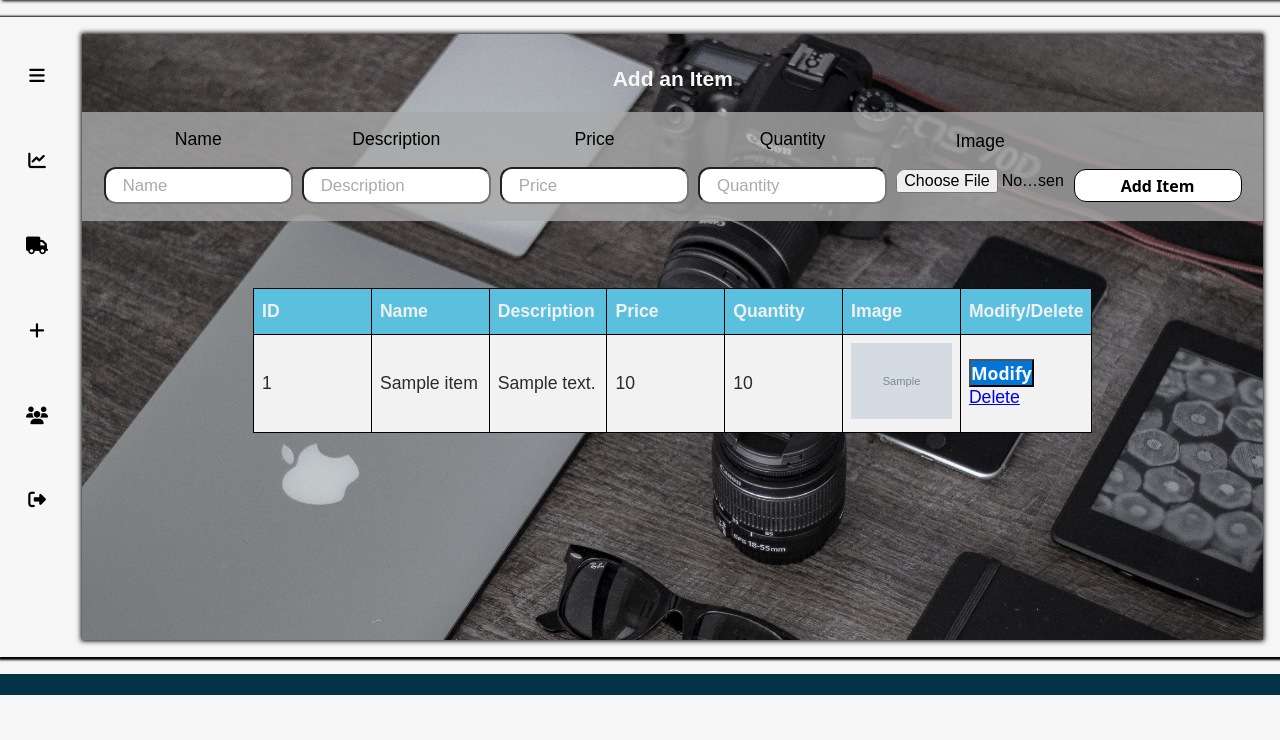
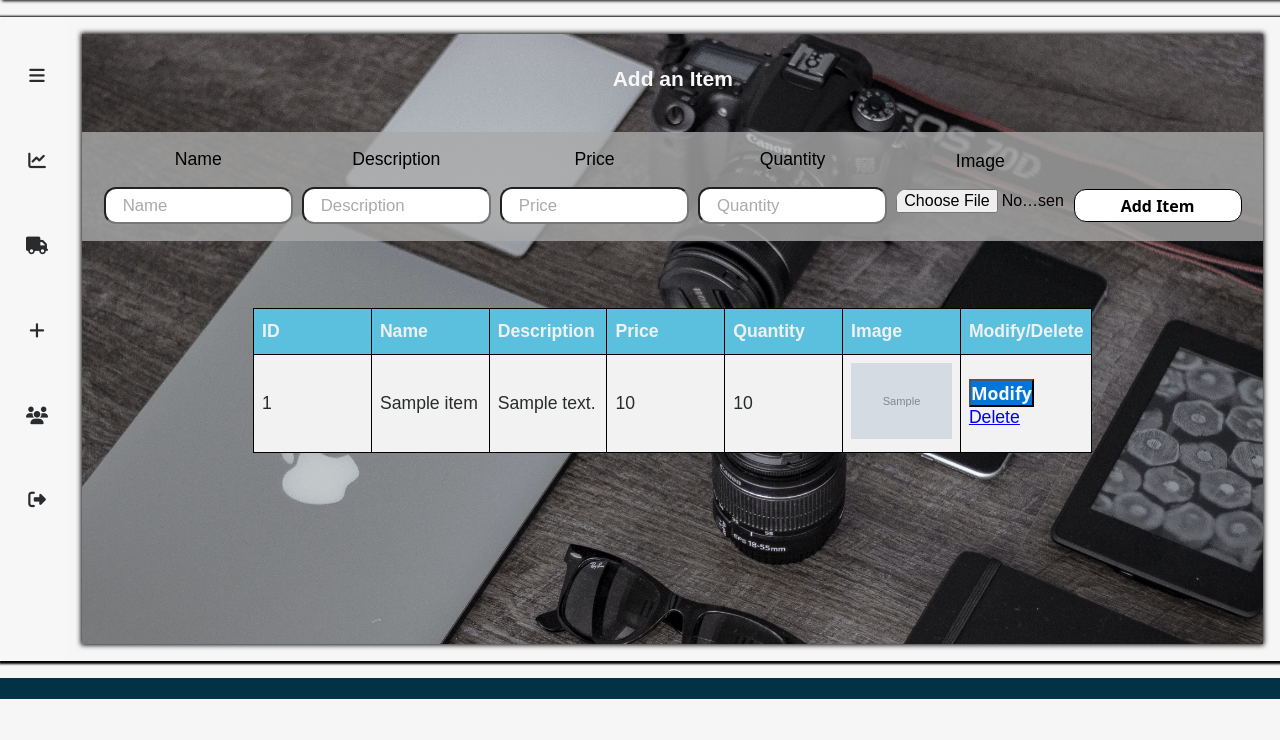
Before and after one commit to Henrar2/eShop, a PHP site: page /dashboard/items.php in a window 1280 px wide. Shown: the part 60-800 px from the top of the page. Run offline with PHP 8.4, Linux system fonts and the light colour scheme; the visitor is signed in with stand-in values (Sample User, id 1); tables that the repository leaves empty or names only in its code hold one stand-in row (values such as "Sample post"); grey boxes marked "Sample" are stand-in pictures; some libraries are stand-ins or nearby versions.

Commit message:
dashbar background color and info class is not bound to login box

```diff
--- a/front/style.css
+++ b/front/style.css
@@ -422,7 +422,7 @@ footer{
     font-weight: 700;
 
 }
-.login-box .info{
+.info{
     font-size: normal;
     background:var(--warning);
     color: var(--danger);
@@ -467,6 +467,9 @@ footer{
     position: relative;
     cursor:pointer;
 }
+.dashbar{
+    background-color:var(--faded);
+}
 .dashnav{
     display: flex;
     width:2.5%;
@@ -478,7 +481,6 @@ footer{
     list-style: none;
     padding: 1rem 1rem 0 1rem;
     margin:0 0 0 0.5rem;
-    color:var(--inverse);
     z-index: 0;
 }
 .dashnav a{
@@ -489,7 +491,7 @@ footer{
     align-items:center;
     padding:1rem;
     text-decoration: none;
-    color:black;
+    color:var(--inverse);
     transition: 400ms;
 }
 .dashnav a:hover{
@@ -512,7 +514,9 @@ footer{
     background-size:cover;
     background-image: url(./imgs/login-wallpaper.jpg);
     background-repeat: no-repeat;
+    overflow-x: auto;
 }
+
 .row{
     display:flex;
     flex-direction:row;
@@ -535,6 +539,7 @@ footer{
     flex-wrap: wrap;
 }
 .items-form *{
+    width:auto;
     margin:auto;
 }
 .items-form span label{
```
